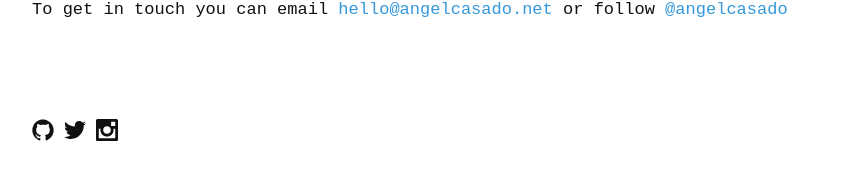
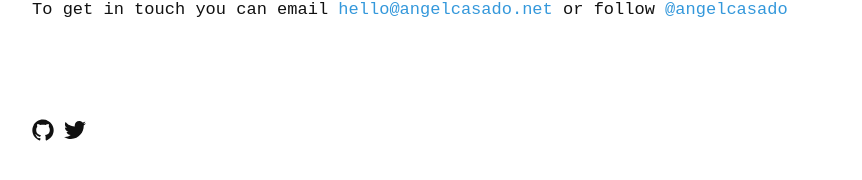
Before and after one commit to angelcasado/angelcasado.github.io, a Jekyll site: the page built from about.md, in a window 1280 px wide. Shown: the part 384-564 px from the top of the page, without its empty margins (208-1070 px from the left). Built offline with Jekyll 4.4.1, drawn with Linux system fonts in a browser that asks for light colours.

Commit message:
Changes to footer

```diff
--- a/_includes/footer.html
+++ b/_includes/footer.html
@@ -40,20 +40,6 @@
             <span class="username"></span>
           </a>
         </li>
-        <li>
-          <a href="https://instagram.com/{{ site.instagram }}">
-            <span class="icon instagram">
-              <svg version="1.1" class="instagram-icon-svg" id="Capa_1" xmlns="http://www.w3.org/2000/svg" xmlns:xlink="http://www.w3.org/1999/xlink" x="0px" y="0px"
-                 width="16px" height="16px" viewBox="0 0 16 16" enable-background="new 0 0 16 16" xml:space="preserve">
-              <path fill="#111111" d="M15,0H1C0.602,0,0,0.602,0,1v14c0,0.396,0.602,1,1,1h14c0.398,0,1-0.604,1-1V1C16,0.602,15.398,0,15,0z M8,5.208
-  c1.542,0,2.792,1.25,2.792,2.792S9.542,10.792,8,10.792S5.208,9.542,5.208,8S6.458,5.208,8,5.208z M14,14H2V7h1.317
-  C3.248,7.323,3.208,7.657,3.208,8c0,2.643,2.15,4.792,4.792,4.792c2.643,0,4.792-2.149,4.792-4.792c0-0.343-0.04-0.677-0.108-1H14
-  V14z M14,5h-3V2h3V5z"/>
-              </svg>
-            </span>
-            <span class="username"></span>
-          </a>
-        </li>
       </ul>
     </div>
   </div>
```
Also changed, not shown: 1 other file.
